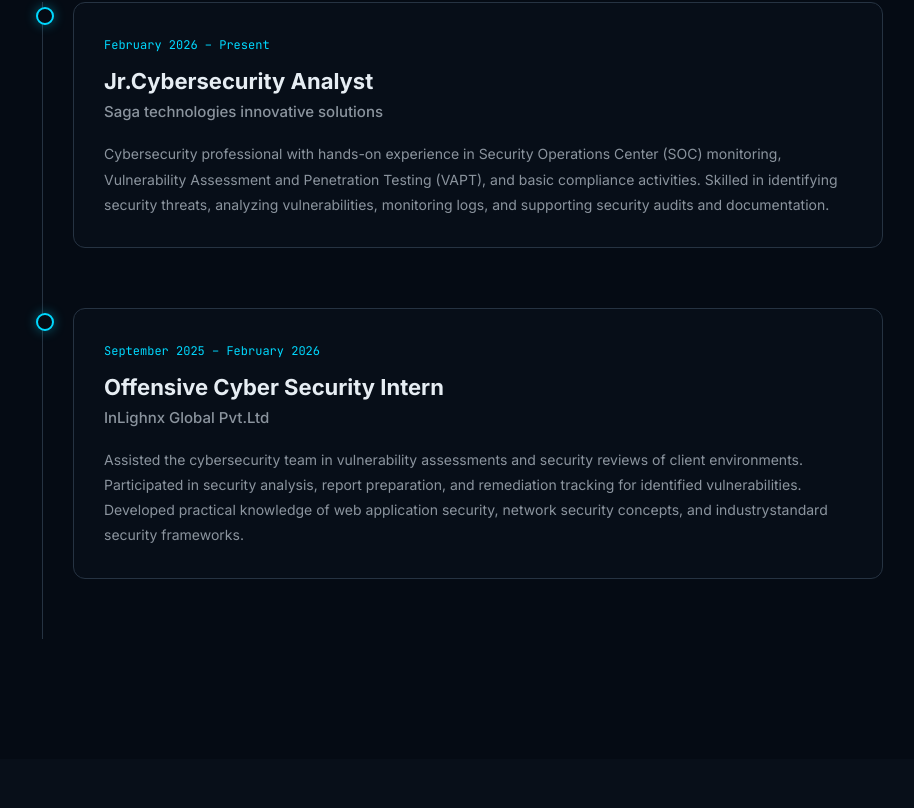
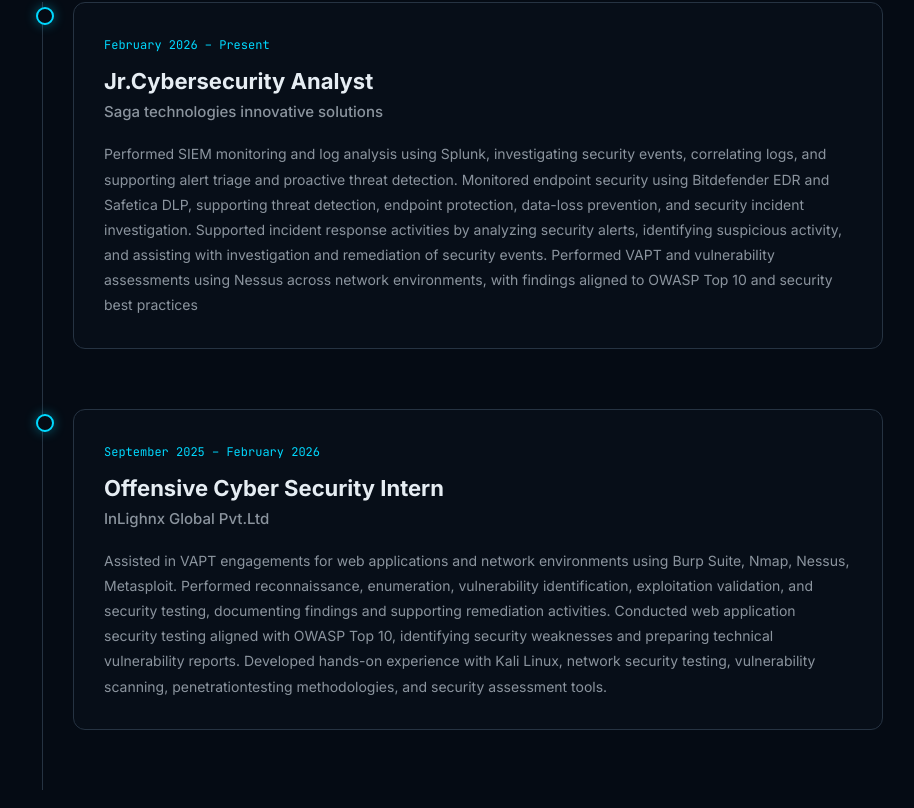
Before and after one commit to jaypawar04/jay-cybersecurity-portfolio, a React (Vite) app: page / in a window 1280 px wide. Shown: the part 4272-5080 px from the top of the page, without its empty margins (182-1096 px from the left). Built offline with nearby package versions, Linux system fonts and the light colour scheme.

Commit message:
Update experience section

```diff
--- a/src/components/Experience.jsx
+++ b/src/components/Experience.jsx
@@ -28,7 +28,14 @@ function Experience() {
                 <h4>Saga technologies innovative solutions</h4>
 
               <p>
-                Cybersecurity professional with hands-on experience in Security Operations Center (SOC) monitoring, Vulnerability Assessment and Penetration Testing (VAPT), and basic compliance activities. Skilled in identifying security threats, analyzing vulnerabilities, monitoring logs, and supporting security audits and documentation.
+                Performed SIEM monitoring and log analysis using Splunk, investigating security events, correlating logs, and
+supporting alert triage and proactive threat detection.
+Monitored endpoint security using Bitdefender EDR and Safetica DLP, supporting threat detection, endpoint
+protection, data-loss prevention, and security incident investigation.
+Supported incident response activities by analyzing security alerts, identifying suspicious activity, and assisting
+with investigation and remediation of security events.
+Performed VAPT and vulnerability assessments using Nessus across network environments, with findings
+aligned to OWASP Top 10 and security best practices
               </p>
             </div>
           </div>
@@ -47,11 +54,14 @@ function Experience() {
               <h4>InLighnx Global Pvt.Ltd</h4>
 
               <p>
-                Assisted the cybersecurity team in vulnerability assessments and security reviews of client
-environments.
-Participated in security analysis, report preparation, and remediation tracking for identified
-vulnerabilities.
-Developed practical knowledge of web application security, network security concepts, and industrystandard security frameworks.
+                Assisted in VAPT engagements for web applications and network environments using Burp Suite, Nmap, Nessus,
+Metasploit.
+Performed reconnaissance, enumeration, vulnerability identification, exploitation validation, and security testing,
+documenting findings and supporting remediation activities.
+Conducted web application security testing aligned with OWASP Top 10, identifying security weaknesses and
+preparing technical vulnerability reports.
+Developed hands-on experience with Kali Linux, network security testing, vulnerability scanning, penetrationtesting methodologies, and security assessment tools.
+
 
               </p>
             </div>
```
